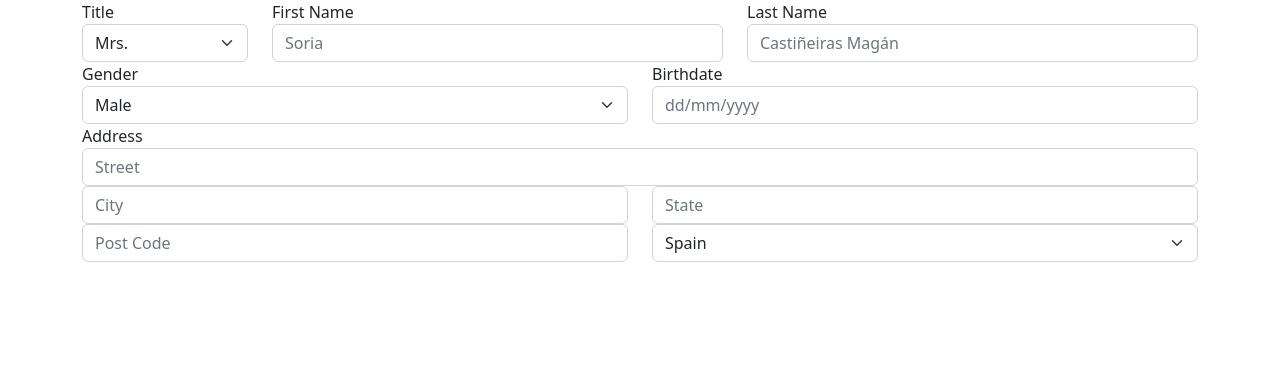
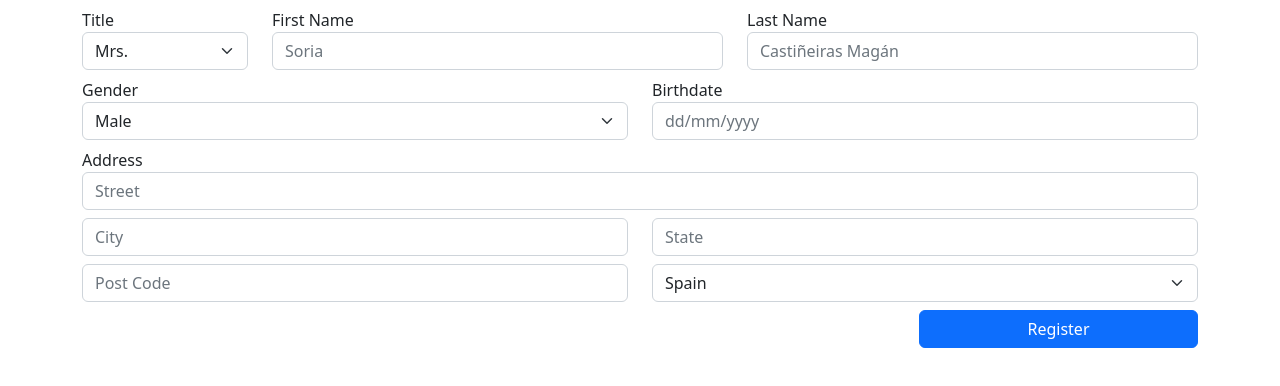
Before and after one commit to Xoubas/Bootstrap-forms, a plain HTML site: page index.html in a window 1280 px wide. Drawn offline with Linux system fonts and the light colour scheme.

Commit message:
JavaScript

```diff
--- a/index.html
+++ b/index.html
@@ -7,11 +7,13 @@
     <title>Document</title>
     <link rel="stylesheet" href="css/bootstrap.min.css">
     <script src="js/bootstrap.bundle.min.js"></script>
+    <script src="script.js"></script>
+    <link rel="stylesheet" href="style.css">
 </head>
 <body>
     <main class="container">
         <div class="row">
-            <div class="col-2">
+            <div class="col-md-2">
                 <!--Title-->
                 <div class="form-group">
                     <label for="ttl">Title</label>
@@ -23,7 +25,7 @@
             </div>
 
             <!--First name-->
-            <div class="col-5">
+            <div class="col-md-5">
                 <div class="form-group">
                     <label for="fname">First Name</label>
                     <input type="text" class="form-control" id="fname" name="fname" placeholder="Soria">
@@ -31,7 +33,7 @@
             </div>
 
             <!--Last name-->
-            <div class="col-5">
+            <div class="col-md-5">
                 <div class="form-group">
                     <label for="sname">Last Name</label>
                     <input type="text" class="form-control" id="sname" name="sname" placeholder="Castiñeiras Magán">
@@ -39,7 +41,7 @@
             </div>
 
             <!--Gender-->
-            <div class="col-6">
+            <div class="col-md-6">
                 <div class="form-group">
                     <label for="gend">Gender</label>
                     <select class="form-select" id="gend">
@@ -51,7 +53,7 @@
             </div>
 
             <!--Birthdate-->
-            <div class="col-6">
+            <div class="col-md-6">
                 <div class="form-group">
                     <label for="date">Birthdate</label>
                     <input type="text" class="form-control" id="date" name="date" placeholder="dd/mm/yyyy">
@@ -59,7 +61,7 @@
             </div>
 
             <!--Address-->
-            <div class="col-12">
+            <div class="col-md-12">
                 <div class="form-group">
                     <label for="Add">Address</label>
                     <input type="text" class="form-control" id="Add" name="Add" placeholder="Street">
@@ -67,28 +69,28 @@
             </div>
 
             <!--City-->
-            <div class="col-6">
+            <div class="col-md-6">
                 <div class="form-group">
                     <input type="text" class="form-control" id="cty" name="cty" placeholder="City">
                 </div>
             </div>
 
             <!--State-->
-            <div class="col-6">
+            <div class="col-md-6">
                 <div class="form-group">
                     <input type="text" class="form-control" id="sta" name="sta" placeholder="State">
                 </div>
             </div>
 
             <!--Post code-->
-            <div class="col-6">
+            <div class="col-md-6">
                 <div class="form-group">
                     <input type="text" class="form-control" id="pc" name="pc" placeholder="Post Code">
                 </div>
             </div>
 
             <!--Country-->
-            <div class="col-6">
+            <div class="col-md-6">
                 <div class="form-group">
                     <select class="form-select" id="ctr">
                         <option selected>Spain</option>
@@ -99,6 +101,11 @@
                     </select>
                 </div>
             </div>
+
+            <!--Button-->
+            <div class="d-flex justify-content-end">
+                <input type="button" class="btn btn-primary mt-2 col-md-3" value="Register" onclick="sisi();">
+            </div>
         </div>
     </main>
 </body>
--- /dev/null
+++ b/script.js
@@ -0,0 +1,3 @@
+sisi(){
+
+}
--- /dev/null
+++ b/style.css
@@ -0,0 +1,3 @@
+.form-group{
+    margin-top: 8px;
+}
```
